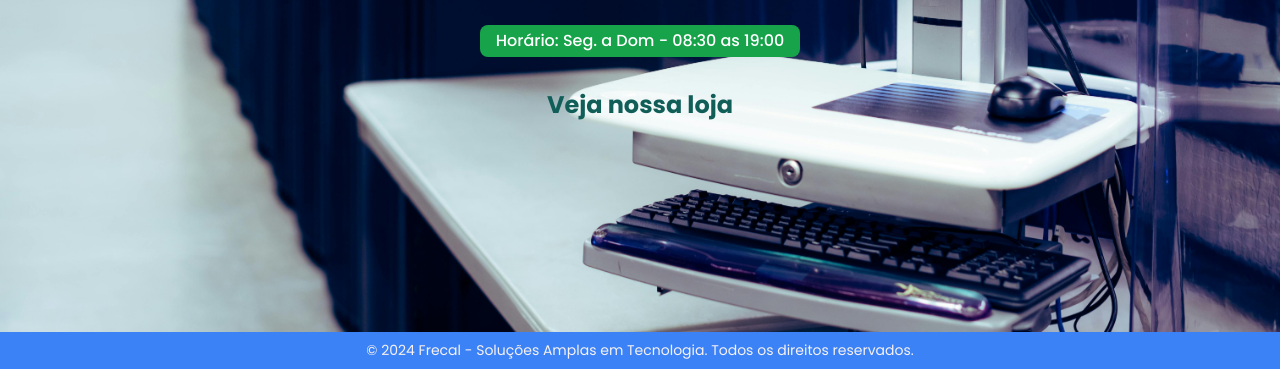
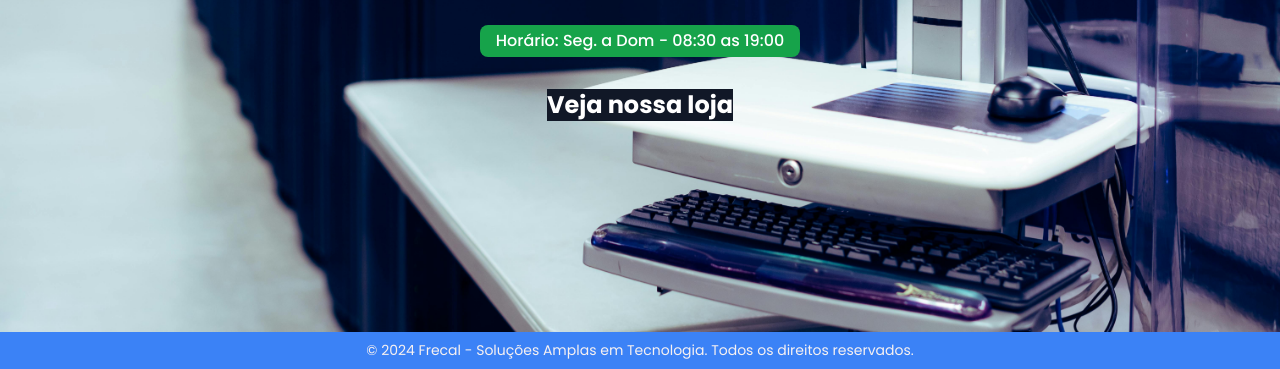
Before and after one commit to DChivela/Loja_Tech, a website: page index.html in a window 1280 px wide. Shown: the part 431-800 px from the top of the page. Drawn offline with Linux system fonts and the light colour scheme.

Commit message:
Actualização fundo botão de acesso as páginas

```diff
--- a/index.html
+++ b/index.html
@@ -41,9 +41,9 @@
                 <div class="bg-green-600 px-4 py-1 rounded-lg mt-5" id="date-span">
                     <span class="text-white font-medium">Horário: Seg. a Dom - 08:30 as 19:00</span>
                 </div>
-                <button class="flex items-center gap-5 mt-8 text-white font-bold"
+                <button class="flex items-center gap-5 mt-8 text-white font-bold bg-gray-900"
                 id="loja"
-                > <a href="./loja.html" class="text-2xl text-teal-800 hover:scale-100">Veja nossa loja</a>
+                > <a href="./loja.html" class="text-2xl hover:scale-100">Veja nossa loja</a>
                 </button>
         </div>
     </div>
```
Also changed, not shown: loja.html (+2 -2 lines), styles/output.css.
